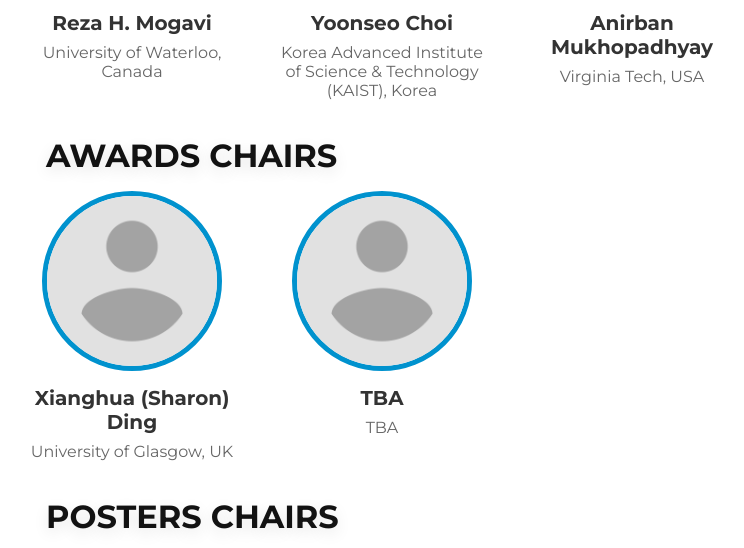
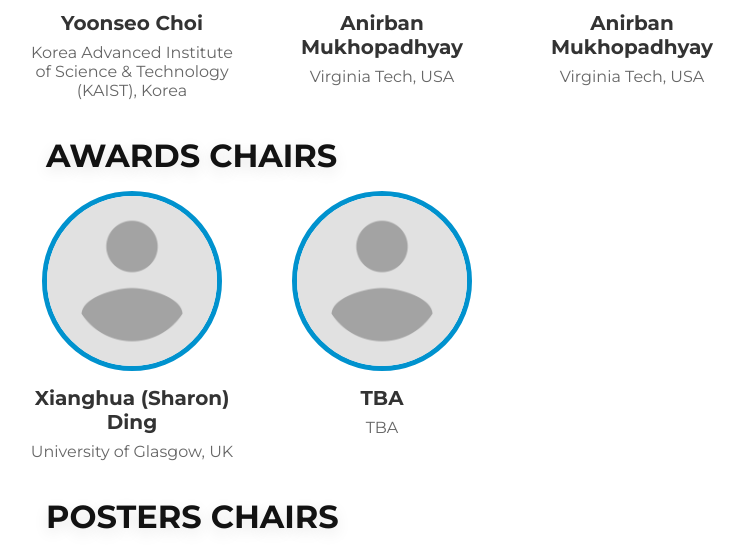
Before and after one commit to anthonypinter/cscw2026-website, a Jekyll site: the page built from organizing.html, in a window 1280 px wide and 900 px high, scrolled down 1165 px, cut to the strip 249-797 px from the top of the window. Shown: the whole strip, without its empty margins (18-762 px from the left). Built offline with Jekyll 4.4.1, drawn with Linux system fonts in a browser that asks for light colours.

Commit message:
Update organizing.html

```diff
--- a/organizing.html
+++ b/organizing.html
@@ -77,22 +77,22 @@ section_id: home
       <div class="flex-container">
 
         <div class="circle-item">
-            <img src="images/Reza.jpeg" alt="Profile Image 1" class="circle-image">
-            <p class="title">Reza H. Mogavi</p>
-            <p class="subtitle">University of Waterloo, Canada</p>
+          <img src="images/yoonseo.png" alt="Profile Image 4" class="circle-image">
+          <p class="title">Yoonseo Choi</p>
+          <p class="subtitle">Korea Advanced Institute of Science & Technology (KAIST), Korea</p>
         </div>
 
         <div class="circle-item">
-          <img src="images/yoonseo.png" alt="Profile Image 4" class="circle-image">
-          <p class="title">Yoonseo Choi</p>
-          <p class="subtitle">Korea Advanced Institute of Science & Technology (KAIST), Korea</p>
-      </div>
-
-      <div class="circle-item">
           <img src="images/anirban.jpg" alt="Profile Image 4" class="circle-image">
           <p class="title">Anirban Mukhopadhyay</p>
           <p class="subtitle">Virginia Tech, USA</p>
-      </div>
+        </div>
+
+        <div class="circle-item">
+            <img src="images/placeholder.png" alt="Profile Image 1" class="circle-image">
+            <p class="title">Anirban Mukhopadhyay</p>
+            <p class="subtitle">Virginia Tech, USA</p>
+        </div>
       </div>
 
       <!-- EDITORS -- NOT FINALIZED YET -->
```
